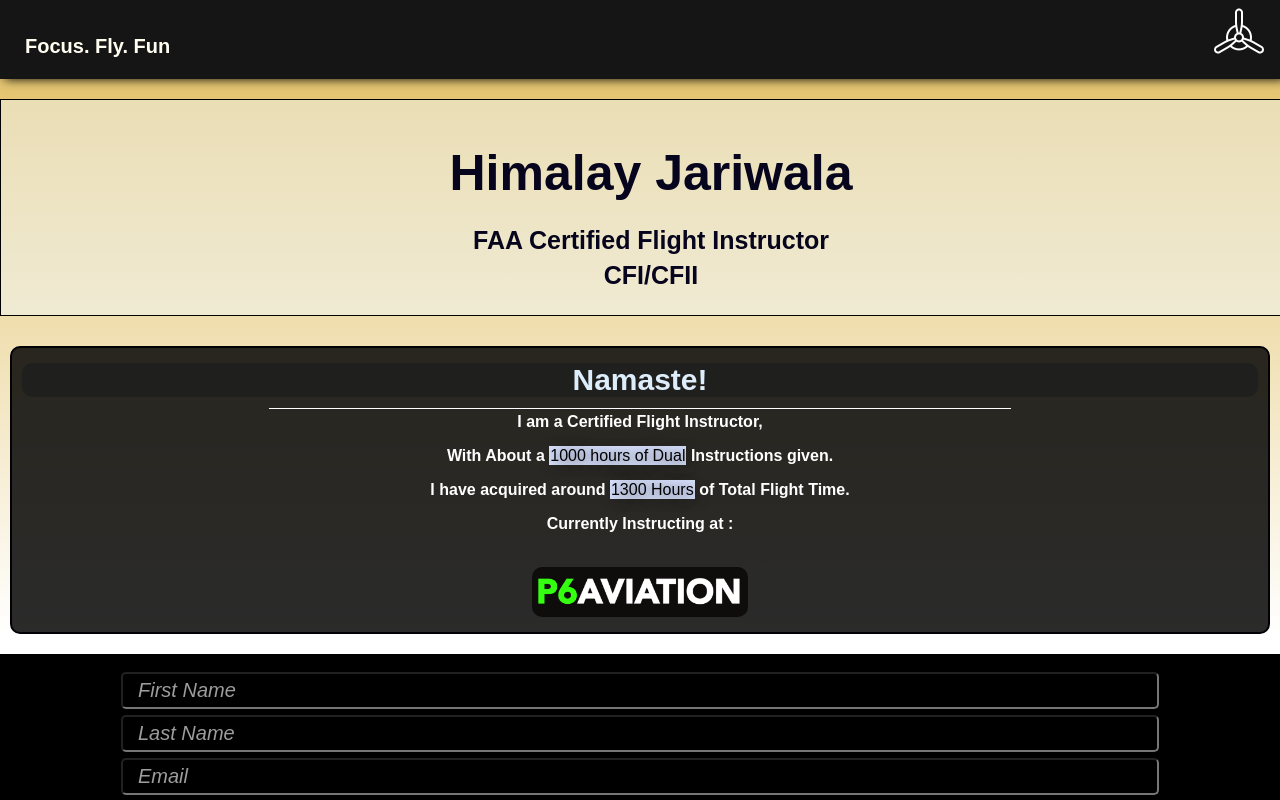
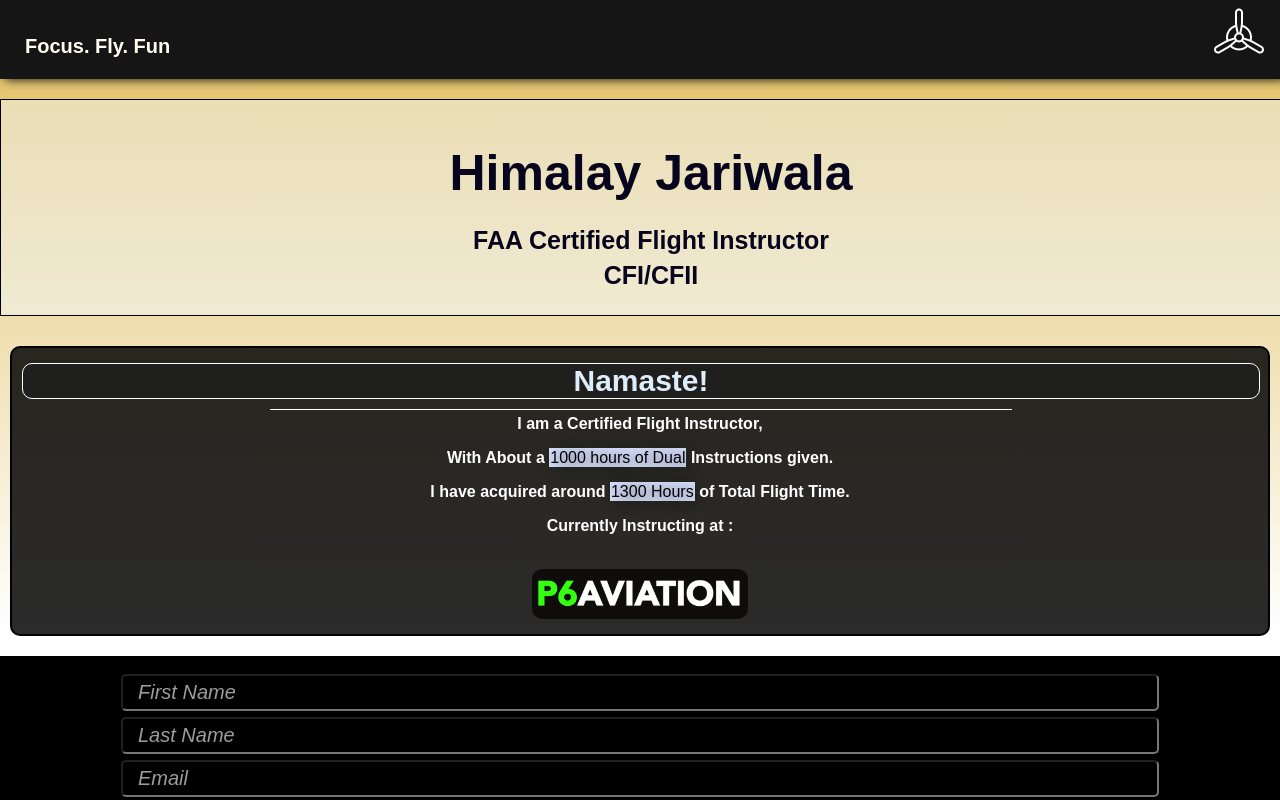
Before and after one commit to babypilot007/flyhimalay, a React (Create React App) app: page / in a window 1280 px wide. Shown: the top 800 px of the page. Built offline with nearby package versions, Linux system fonts and the light colour scheme; no server answers; the database is empty.

Commit message:
css changes

```diff
--- a/src/App.css
+++ b/src/App.css
@@ -294,11 +294,12 @@ span{
         text-align: center;
         margin-top: 5px;
         margin-bottom: 10px;
-        font-size: 30px;
+        font-size: 28px;
         color: #deedfa;
         background-color: rgb(31, 31, 29);
         border-radius: 10px;
-    }
+        border: solid 1px white;
+        }
     .name{
         color: rgb(7, 5, 29);
         text-align: center;
```
